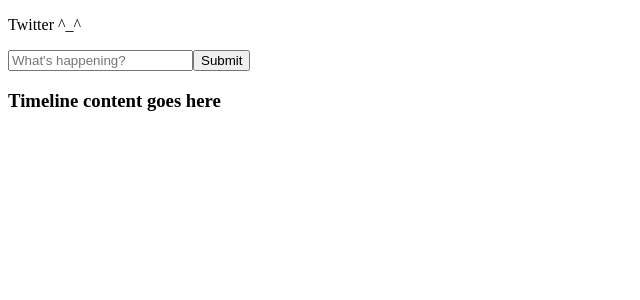
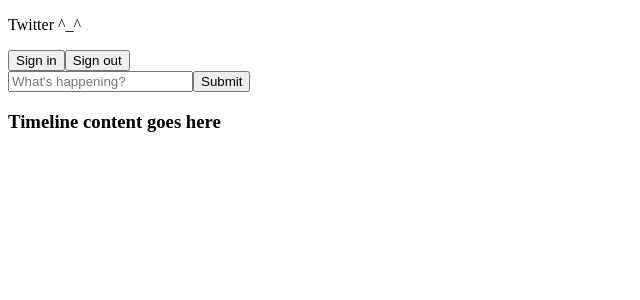
Before and after one commit to jadenenz/twitter-replica, a React (Create React App) app: page / in a window 1280 px wide. Shown: the top 300 px of the page, without its empty margins (0-640 px from the left). Built offline with nearby package versions, Linux system fonts and the light colour scheme.

Commit message:
added initial google auth functionality and got started on pulling tweets from db

```diff
--- a/src/App.js
+++ b/src/App.js
@@ -1,5 +1,11 @@
 import { initializeApp } from "firebase/app"
 import { getFirestore } from "firebase/firestore"
+import {
+  getAuth,
+  signInWithPopup,
+  GoogleAuthProvider,
+  signOut,
+} from "firebase/auth"
 import ComposeWindow from "./components/ComposeWindow"
 import Timeline from "./components/Timeline"
 
@@ -25,9 +31,35 @@
   // Initialize cloud firestore and get a reference to the service
   const db = getFirestore(app)
 
+  //Initialize firebase authentication
+  const authentication = getAuth()
+
+  const signInWithGoogle = () => {
+    const provider = new GoogleAuthProvider()
+    signInWithPopup(authentication, provider)
+      .then((result) => {
+        console.log(result)
+      })
+      .catch((err) => {
+        console.log(err)
+      })
+  }
+
+  const signOutWithGoogle = () => {
+    signOut(authentication)
+      .then(() => {
+        console.log("sign out successful")
+      })
+      .catch((error) => {
+        console.log(error)
+      })
+  }
+
   return (
     <div className="App">
       <p>Twitter ^_^</p>
+      <button onClick={signInWithGoogle}>Sign in</button>
+      <button onClick={signOutWithGoogle}>Sign out</button>
       <ComposeWindow db={db} />
       <Timeline />
     </div>
```
Also changed, not shown: src/components/Tweet.js (added, +8 -0 lines).
